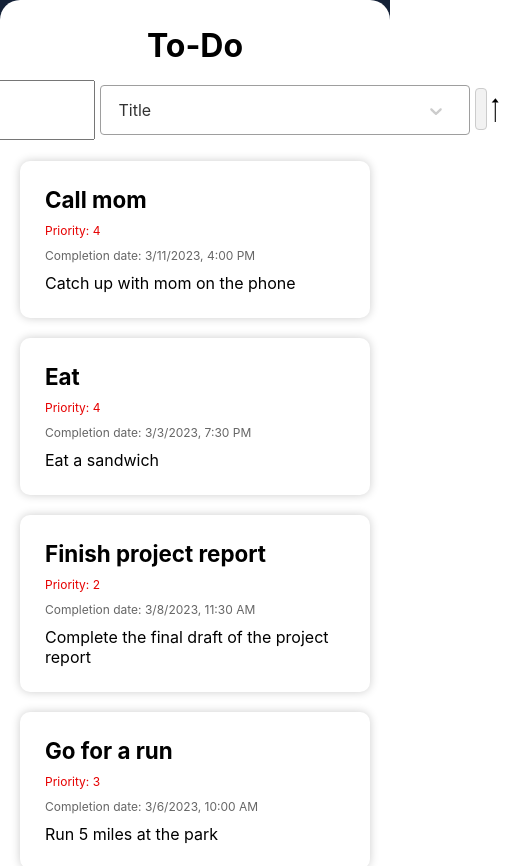
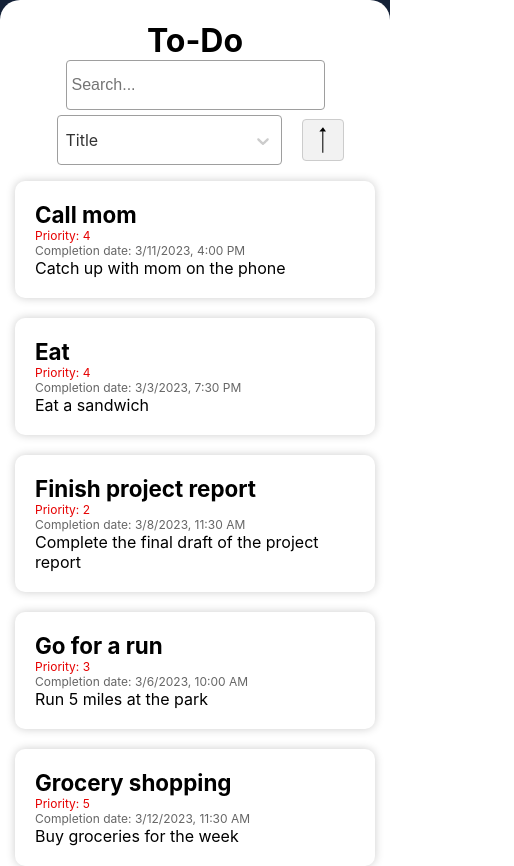
Before and after one commit to DanielGRasmussen/todo-fullstack, a React (Create React App) app: page / in a window 390 px wide. Shown: the top 866 px of the page, 514 px wide, since content can reach past the window. Built offline with nearby package versions, Linux system fonts and the light colour scheme.

Commit message:
Made it work in mobile view.

```diff
--- a/src/App.css
+++ b/src/App.css
@@ -47,10 +47,6 @@ main {
 	flex-grow: 1; /* Take up the remaining space */
 }
 
-main * {
-	padding: 5px;
-}
-
 @media only screen and (max-width: 800px) {
 	main {
 		width: 100%;
@@ -69,6 +65,39 @@ h1 {
 	justify-content: center;
 }
 
+#search-bar {
+	width: 250px;
+	height: 46px;
+	font-size: 12pt;
+	border: 1px solid #9e9e9e;
+	border-radius: 4px;
+	padding-left: 5px;
+}
+
+@media screen and (max-width: 500px) {
+	#menu {
+		flex-wrap: wrap;
+		align-items: center;
+	}
+
+	/* The class name of the react-select control changes when the dropdown menu is up */
+	.css-b62m3t-container {
+		width: 245px;
+		margin-left: 10px;
+		padding: 0;
+		margin-top: 5px;
+	}
+
+	.css-b62m3t-container > div {
+		width: 225px;
+	}
+
+	#sort-direction {
+		margin-bottom: 3px;
+	}
+}
+
+
 #sort-direction {
 	width: 30px;
 	height: 30px;
@@ -78,6 +107,7 @@ h1 {
 	position: relative;
 	cursor: pointer;
 	margin-top: 8px;
+	padding: 5px;
 }
 
 #sort-direction img {
@@ -86,8 +116,7 @@ h1 {
 	height: 26px;
 	top: 2px;
 	left: 2px;
-	object-fit: contain;
-	object-position: center 2px; /* adjust vertical positioning */
+	padding: 5px;
 }
 
 #sort-direction:hover {
@@ -159,7 +188,7 @@ h1 {
 /* Grid list view */
 .grid {
 	display: grid;
-	grid-template-columns: repeat(auto-fit, minmax(300px, 1fr));
+	grid-template-columns: repeat(auto-fit, minmax(290px, 1fr));
 	grid-gap: 20px;
 }
 
--- a/src/SearchMenu.tsx
+++ b/src/SearchMenu.tsx
@@ -79,12 +79,10 @@ function SearchMenu(
 		valueContainer: (provided) => ({
 			...provided,
 			height: "30px",
-			padding: "0 6px",
-			marginBottom: "17px"
+			padding: "0 6px"
 		}),
 		input: (provided) => ({
-			...provided,
-			margin: "0px"
+			...provided
 		}),
 		indicatorSeparator: () => ({
 			display: "none"
@@ -92,7 +90,7 @@ function SearchMenu(
 		indicatorsContainer: (provided) => ({
 			...provided,
 			height: "40px",
-			marginBottom: "15px"
+			marginTop: "5px"
 		}),
 		menu: (provided) => ({
 			...provided,
@@ -104,6 +102,7 @@ function SearchMenu(
 	return (
 		<form id="menu">
 			<input
+				id="search-bar"
 				type="text"
 				value={searchQuery}
 				onChange={(event) => setSearchQuery(event.target.value)}
```
